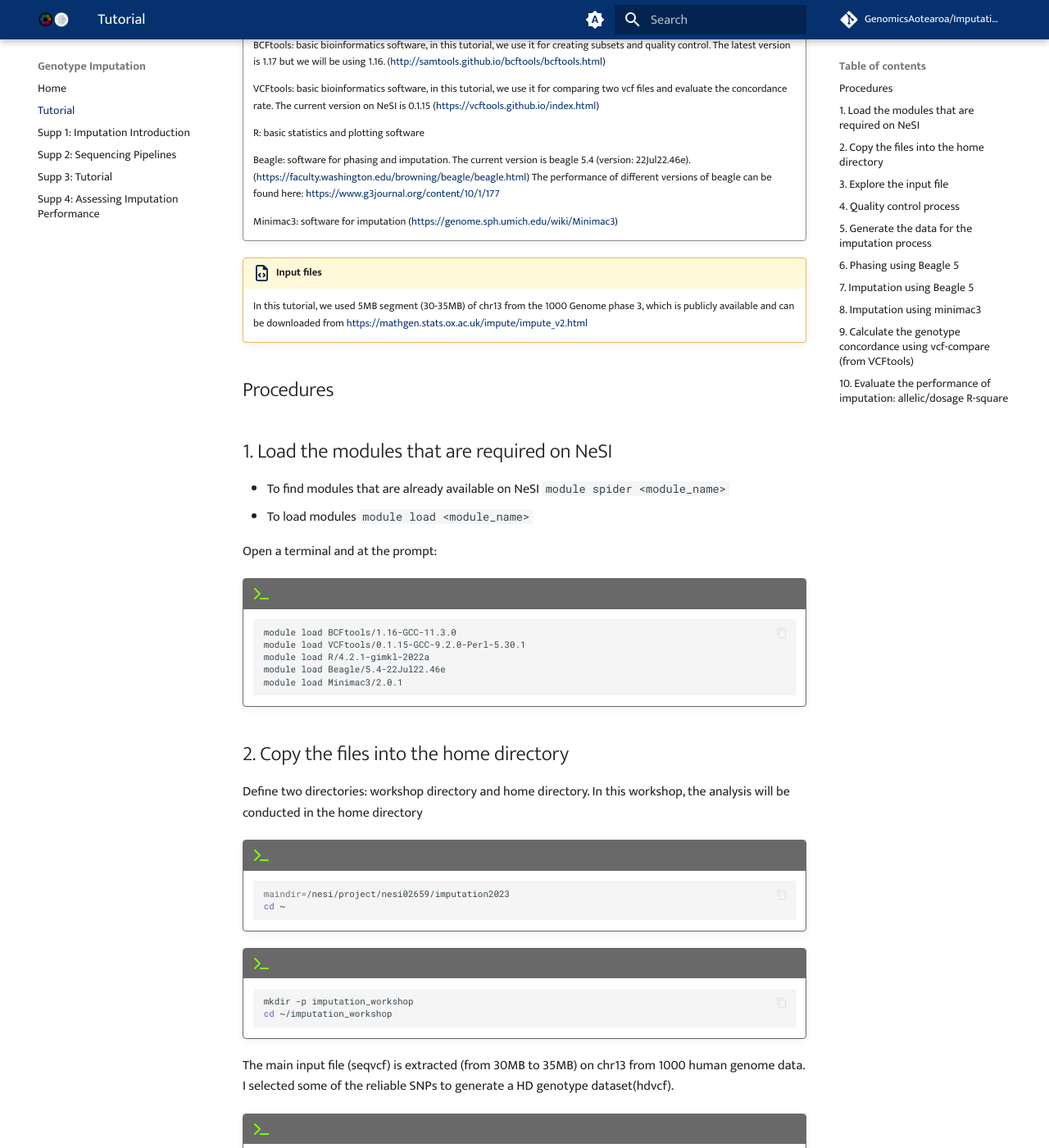
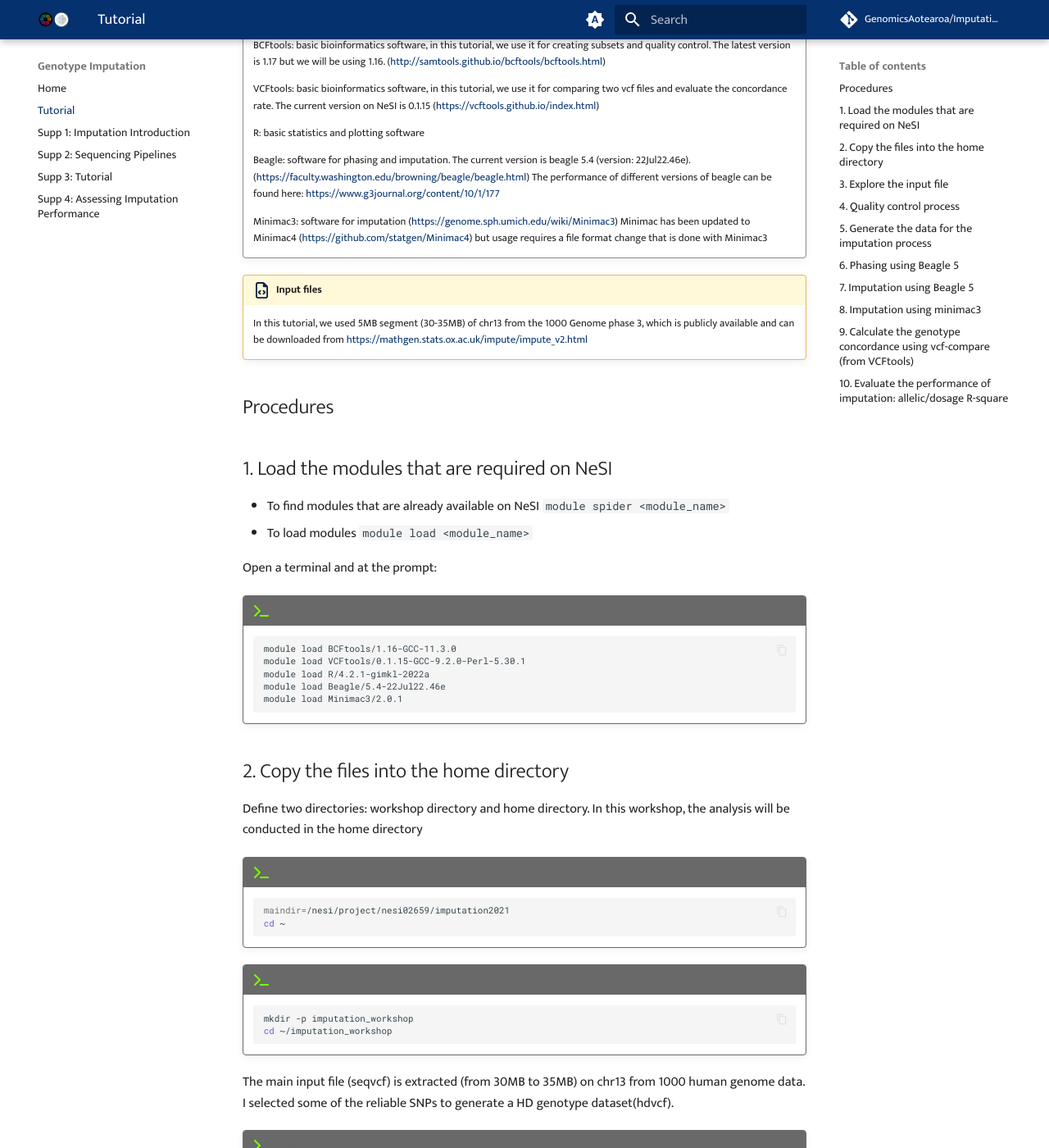
Before and after one commit to GenomicsAotearoa/Imputation-workshop, an MkDocs documentation site: the page built from docs/1_tutorial.md, in a window 1280 px wide and 1400 px high, scrolled down 540 px. Shown: the whole window at 82% size. Built offline with MkDocs 1.6.1 and Material for MkDocs 9.7.7, drawn with Linux system fonts in a browser that asks for light colours; comment, search, counter and statistics services are not loaded.

Commit message:
Update 1_tutorial.md

````diff
--- a/docs/1_tutorial.md
+++ b/docs/1_tutorial.md
@@ -24,6 +24,7 @@
     Beagle: software for phasing and imputation. The current version is beagle 5.4 (version: 22Jul22.46e). ([https://faculty.washington.edu/browning/beagle/beagle.html](https://faculty.washington.edu/browning/beagle/beagle.html)) The performance of different versions of beagle can be found here: https://www.g3journal.org/content/10/1/177
 
     Minimac3: software for imputation ([https://genome.sph.umich.edu/wiki/Minimac3](https://genome.sph.umich.edu/wiki/Minimac3))
+    Minimac has been updated to Minimac4 ([https://github.com/statgen/Minimac4](https://github.com/statgen/Minimac4)) but usage requires a file format change that is done with Minimac3
 
 !!! file-code "Input files"
 
@@ -54,7 +55,7 @@ Define two directories: workshop directory and home directory. In this workshop,
 !!! terminal "code"
 
     ```bash
-    maindir=/nesi/project/nesi02659/imputation2023
+    maindir=/nesi/project/nesi02659/imputation2021
     cd ~
     ```
 !!! terminal "code"
````
